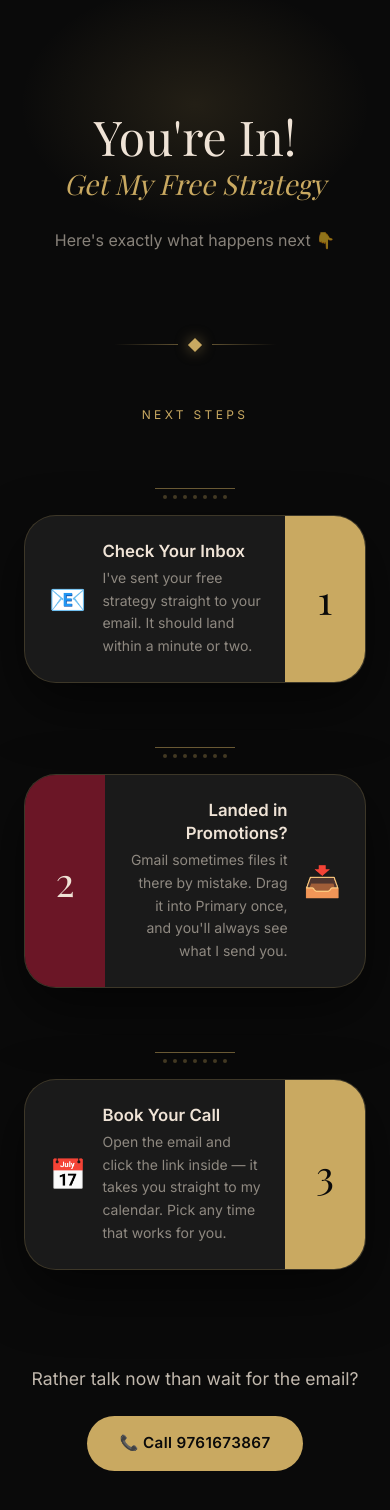
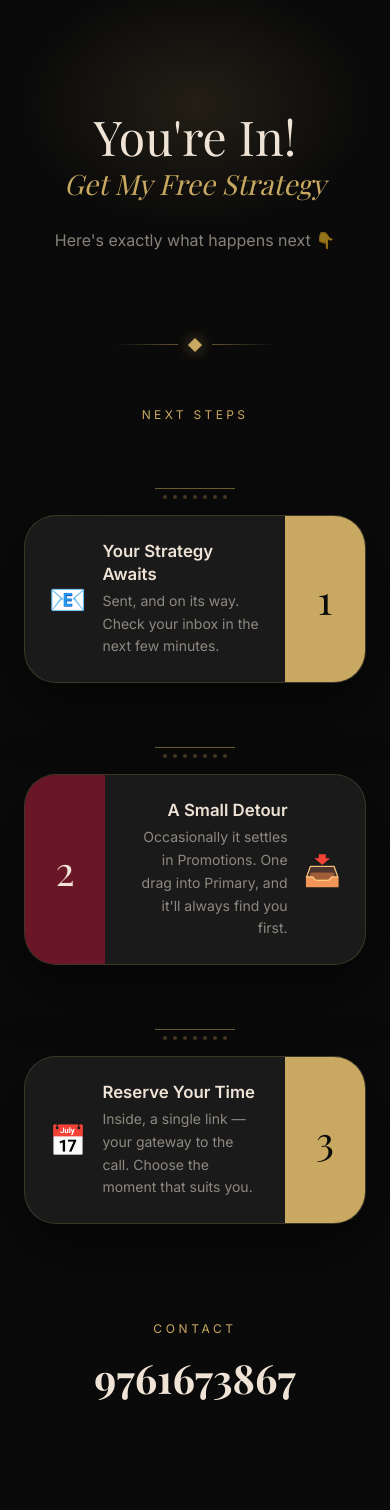
Before and after one commit to bhandarikritagya2055-debug/brand-landing, a Next.js app: page /thanks in a window 390 px wide. Shown: the top 1510 px of the page. Built offline with nearby package versions, Linux system fonts and the light colour scheme.

Commit message:
thanks page: update step copy + refocus contact on Playfair phone number

```diff
--- a/app/thanks/ThanksClient.tsx
+++ b/app/thanks/ThanksClient.tsx
@@ -20,24 +20,24 @@ const steps: Step[] = [
   {
     n: "1",
     emoji: "📧",
-    title: "Check Your Inbox",
-    text: "I've sent your free strategy straight to your email. It should land within a minute or two.",
+    title: "Your Strategy Awaits",
+    text: "Sent, and on its way. Check your inbox in the next few minutes.",
     side: "right",
     badge: "gold",
   },
   {
     n: "2",
     emoji: "📥",
-    title: "Landed in Promotions?",
-    text: "Gmail sometimes files it there by mistake. Drag it into Primary once, and you'll always see what I send you.",
+    title: "A Small Detour",
+    text: "Occasionally it settles in Promotions. One drag into Primary, and it'll always find you first.",
     side: "left",
     badge: "burgundy",
   },
   {
     n: "3",
     emoji: "📅",
-    title: "Book Your Call",
-    text: "Open the email and click the link inside — it takes you straight to my calendar. Pick any time that works for you.",
+    title: "Reserve Your Time",
+    text: "Inside, a single link — your gateway to the call. Choose the moment that suits you.",
     side: "right",
     badge: "gold",
   },
@@ -208,17 +208,15 @@ export default function ThanksClient() {
           viewport={{ once: true, amount: 0.5 }}
           transition={{ duration: 0.8, ease: EASE }}
         >
-          <p
-            className="font-inter text-cream/80 mb-6"
-            style={{ fontSize: "clamp(1.1rem, 2.5vw, 1.5rem)" }}
-          >
-            Rather talk now than wait for the email?
+          <p className="font-inter uppercase tracking-[0.3em] text-gold text-[0.75rem] mb-5">
+            Contact
           </p>
           <a
             href={`tel:${PHONE}`}
-            className="inline-flex items-center gap-2 rounded-full bg-gold text-[#0A0A0A] font-inter font-semibold px-8 py-4 text-[0.95rem] tracking-wide transition-all duration-300 hover:-translate-y-0.5 hover:shadow-[0_0_34px_rgba(201,169,97,0.5)]"
+            className="font-playfair font-bold text-cream hover:text-gold transition-colors duration-300 inline-block leading-none"
+            style={{ fontSize: "clamp(2.5rem, 7vw, 4.5rem)" }}
           >
-            📞 Call {PHONE}
+            {PHONE}
           </a>
         </motion.div>
       </section>
```
